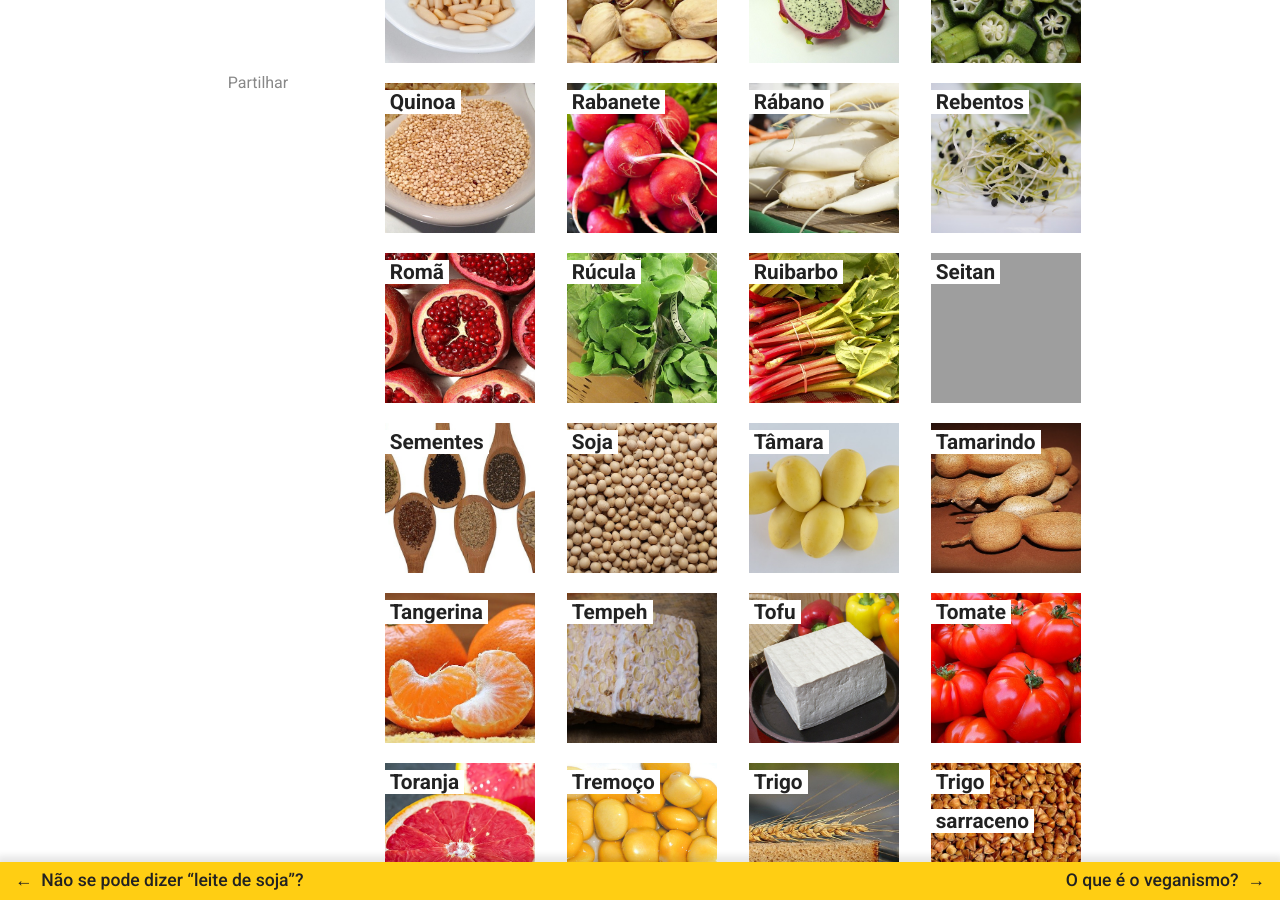
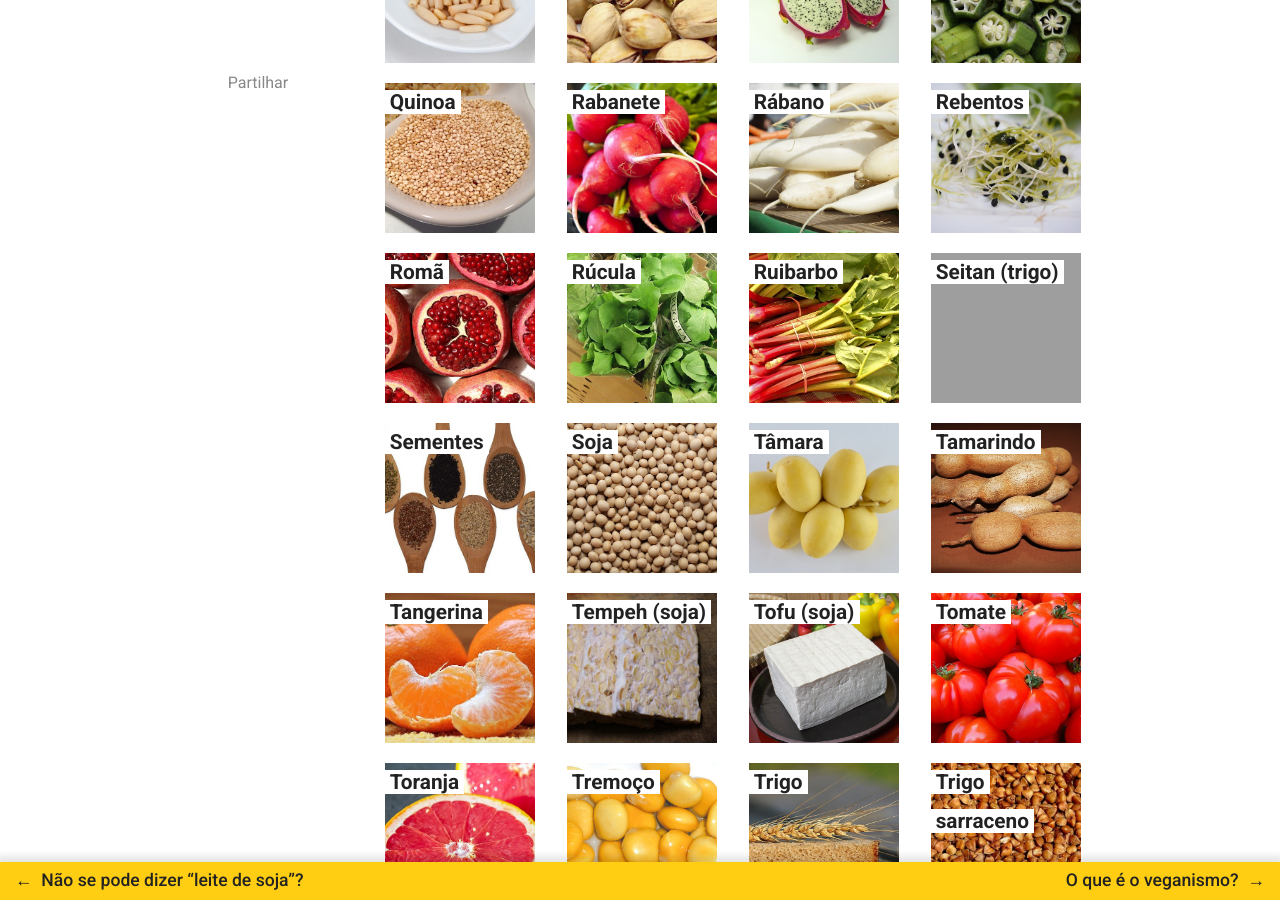
Before and after one commit to veganismosemduvida/veganismosemduvida.github.io, a Jekyll site: the page built from _posts/2021-02-26-o-que-come-um-vegano.md, in a window 1280 px wide and 900 px high, scrolled down 5229 px. Built offline with Jekyll 4.4.1, drawn with Linux system fonts in a browser that asks for light colours; nearby versions of some CDN libraries; comment, search, counter and statistics services are not loaded; some of the changed text lies outside the part shown; grey boxes are pictures that could not be loaded.

Commit message:
Add details to some ingredients

```diff
--- a/_posts/2021-02-26-o-que-come-um-vegano.md
+++ b/_posts/2021-02-26-o-que-come-um-vegano.md
@@ -96,7 +96,7 @@ Literalmente todos os alimentos que não resultam da exploração dos animais! V
 <a href="https://www.google.pt/search?q=receitas+veganas+com+manga" class="comida"><div style="width:150px;height:150px;margin:10px;background-image:url('../assets/images/comida/manga.jpg');background-size: contain"><span style="background-color:#fff"><b>&nbsp;Manga&nbsp;</b></span></div></a>
 <a href="https://www.google.pt/search?q=receitas+veganas+com+maracujá" class="comida"><div style="width:150px;height:150px;margin:10px;background-image:url('../assets/images/comida/maracuja.jpg');background-size: contain"><span style="background-color:#fff"><b>&nbsp;Maracujá&nbsp;</b></span></div></a>
 <a href="https://www.google.pt/search?q=receitas+veganas+com+marmelo" class="comida"><div style="width:150px;height:150px;margin:10px;background-image:url('../assets/images/comida/marmelo.jpg');background-size: contain"><span style="background-color:#fff"><b>&nbsp;Marmelo&nbsp;</b></span></div></a>
-<a href="https://www.google.pt/search?q=receitas+veganas+com+massa" class="comida"><div style="width:150px;height:150px;margin:10px;background-image:url('../assets/images/comida/massas.jpg');background-size: contain"><span style="background-color:#fff"><b>&nbsp;Massas&nbsp;</b></span></div></a>
+<a href="https://www.google.pt/search?q=receitas+veganas+com+massa" class="comida"><div style="width:150px;height:150px;margin:10px;background-image:url('../assets/images/comida/massa.jpg');background-size: contain"><span style="background-color:#fff"><b>&nbsp;Massa (cereais)&nbsp;</b></span></div></a>
 <a href="https://www.google.pt/search?q=receitas+veganas+com+melancia" class="comida"><div style="width:150px;height:150px;margin:10px;background-image:url('../assets/images/comida/melancia.jpg');background-size: contain"><span style="background-color:#fff"><b>&nbsp;Melancia&nbsp;</b></span></div></a>
 <a href="https://www.google.pt/search?q=receitas+veganas+com+melão" class="comida"><div style="width:150px;height:150px;margin:10px;background-image:url('../assets/images/comida/melao.jpg');background-size: contain"><span style="background-color:#fff"><b>&nbsp;Melão&nbsp;</b></span></div></a>
 <a href="https://www.google.pt/search?q=receitas+veganas+com+meloa" class="comida"><div style="width:150px;height:150px;margin:10px;background-image:url('../assets/images/comida/meloa.jpg');background-size: contain"><span style="background-color:#fff"><b>&nbsp;Meloa&nbsp;</b></span></div></a>
@@ -127,14 +127,14 @@ Literalmente todos os alimentos que não resultam da exploração dos animais! V
 <a href="https://www.google.pt/search?q=receitas+veganas+com+romã" class="comida"><div style="width:150px;height:150px;margin:10px;background-image:url('../assets/images/comida/roma.jpg');background-size: contain"><span style="background-color:#fff"><b>&nbsp;Romã&nbsp;</b></span></div></a>
 <a href="https://www.google.pt/search?q=receitas+veganas+com+rúcula" class="comida"><div style="width:150px;height:150px;margin:10px;background-image:url('../assets/images/comida/rucula.jpg');background-size: contain"><span style="background-color:#fff"><b>&nbsp;Rúcula&nbsp;</b></span></div></a>
 <a href="https://www.google.pt/search?q=receitas+veganas+com+ruibarbo" class="comida"><div style="width:150px;height:150px;margin:10px;background-image:url('../assets/images/comida/ruibarbo.jpg');background-size: contain"><span style="background-color:#fff"><b>&nbsp;Ruibarbo&nbsp;</b></span></div></a>
-<a href="https://www.google.pt/search?q=receitas+veganas+com+seitan" class="comida"><div style="width:150px;height:150px;margin:10px;background-image:url('../assets/images/comida/seitan.jpg');background-size: contain"><span style="background-color:#fff"><b>&nbsp;Seitan&nbsp;</b></span></div></a>
+<a href="https://www.google.pt/search?q=receitas+veganas+com+seitan" class="comida"><div style="width:150px;height:150px;margin:10px;background-image:url('../assets/images/comida/seitan.jpg');background-size: contain"><span style="background-color:#fff"><b>&nbsp;Seitan&nbsp;(trigo)&nbsp;</b></span></div></a>
 <a href="https://www.google.pt/search?q=receitas+veganas+com+sementes" class="comida"><div style="width:150px;height:150px;margin:10px;background-image:url('../assets/images/comida/sementes.jpg');background-size: contain"><span style="background-color:#fff"><b>&nbsp;Sementes&nbsp;</b></span></div></a>
 <a href="https://www.google.pt/search?q=receitas+veganas+com+soja" class="comida"><div style="width:150px;height:150px;margin:10px;background-image:url('../assets/images/comida/soja.jpg');background-size: contain"><span style="background-color:#fff"><b>&nbsp;Soja&nbsp;</b></span></div></a>
 <a href="https://www.google.pt/search?q=receitas+veganas+com+tâmara" class="comida"><div style="width:150px;height:150px;margin:10px;background-image:url('../assets/images/comida/tamara.jpg');background-size: contain"><span style="background-color:#fff"><b>&nbsp;Tâmara&nbsp;</b></span></div></a>
 <a href="https://www.google.pt/search?q=receitas+veganas+com+tamarindo" class="comida"><div style="width:150px;height:150px;margin:10px;background-image:url('../assets/images/comida/tamarindo.jpg');background-size: contain"><span style="background-color:#fff"><b>&nbsp;Tamarindo&nbsp;</b></span></div></a>
 <a href="https://www.google.pt/search?q=receitas+veganas+com+tangerina" class="comida"><div style="width:150px;height:150px;margin:10px;background-image:url('../assets/images/comida/tangerina.jpg');background-size: contain"><span style="background-color:#fff"><b>&nbsp;Tangerina&nbsp;</b></span></div></a>
-<a href="https://www.google.pt/search?q=receitas+veganas+com+tempeh" class="comida"><div style="width:150px;height:150px;margin:10px;background-image:url('../assets/images/comida/tempeh.jpg');background-size: contain"><span style="background-color:#fff"><b>&nbsp;Tempeh&nbsp;</b></span></div></a>
-<a href="https://www.google.pt/search?q=receitas+veganas+com+tofu" class="comida"><div style="width:150px;height:150px;margin:10px;background-image:url('../assets/images/comida/tofu.jpg');background-size: contain"><span style="background-color:#fff"><b>&nbsp;Tofu&nbsp;</b></span></div></a>
+<a href="https://www.google.pt/search?q=receitas+veganas+com+tempeh" class="comida"><div style="width:150px;height:150px;margin:10px;background-image:url('../assets/images/comida/tempeh.jpg');background-size: contain"><span style="background-color:#fff"><b>&nbsp;Tempeh&nbsp;(soja)&nbsp;</b></span></div></a>
+<a href="https://www.google.pt/search?q=receitas+veganas+com+tofu" class="comida"><div style="width:150px;height:150px;margin:10px;background-image:url('../assets/images/comida/tofu.jpg');background-size: contain"><span style="background-color:#fff"><b>&nbsp;Tofu&nbsp;(soja)&nbsp;</b></span></div></a>
 <a href="https://www.google.pt/search?q=receitas+veganas+com+tomate" class="comida"><div style="width:150px;height:150px;margin:10px;background-image:url('../assets/images/comida/tomate.jpg');background-size: contain"><span style="background-color:#fff"><b>&nbsp;Tomate&nbsp;</b></span></div></a>
 <a href="https://www.google.pt/search?q=receitas+veganas+com+toranja" class="comida"><div style="width:150px;height:150px;margin:10px;background-image:url('../assets/images/comida/toranja.jpg');background-size: contain"><span style="background-color:#fff"><b>&nbsp;Toranja&nbsp;</b></span></div></a>
 <a href="https://www.google.pt/search?q=receitas+veganas+com+tremoço" class="comida"><div style="width:150px;height:150px;margin:10px;background-image:url('../assets/images/comida/tremoco.jpg');background-size: contain"><span style="background-color:#fff"><b>&nbsp;Tremoço&nbsp;</b></span></div></a>
```
Also changed, not shown: assets/images/comida/massa.jpg (renamed from assets/images/comida/massas.jpg).
